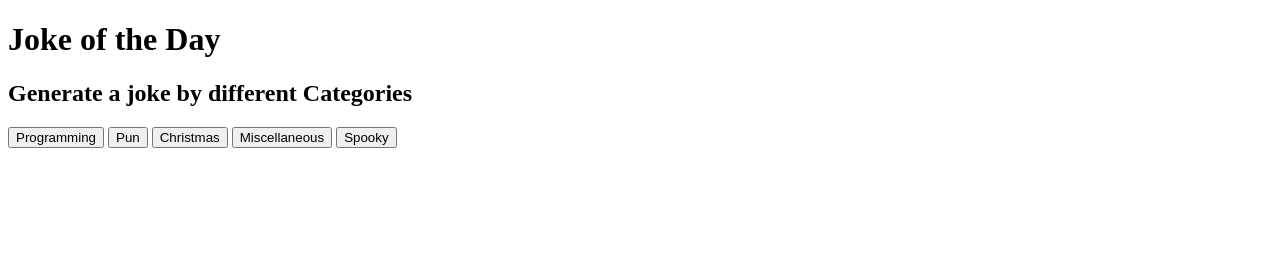
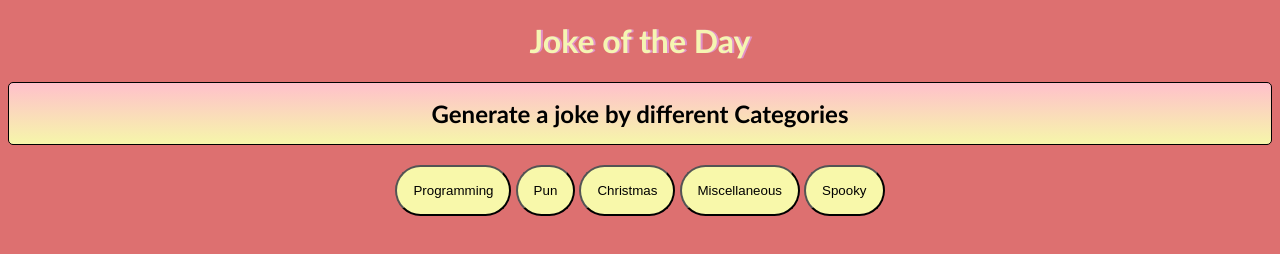
Before and after one commit to SANJANA2312/cprg-218-jokesapi-assignment4, a plain HTML site: page index.html in a window 1280 px wide. Drawn offline with Linux system fonts and the light colour scheme; no server answers.

Commit message:
some css added
added some colors and text shadow

```diff
--- a/index.html
+++ b/index.html
@@ -4,6 +4,7 @@
     <meta charset="UTF-8">
     <meta name="viewport" content="width=device-width, initial-scale=1.0">
     <title>Jokes of the Day!</title>
+    <link rel="stylesheet" href="jokes.css">
 </head>
 
 <body>
--- /dev/null
+++ b/jokes.css
@@ -0,0 +1,31 @@
+body {
+
+    text-align: center;
+    background-color: rgb(221, 112, 112);
+    font-family:'Trebuchet MS', 'Lucida Sans Unicode', 'Lucida Grande', 'Lucida Sans', Arial, sans-serif;
+
+}
+header {
+
+
+    color: rgb(245, 245, 178);
+    text-shadow: 2px 0 0 rgb(226, 146, 202);
+
+
+
+}
+h2{
+    background-image: linear-gradient(pink, rgb(246, 246, 170));
+    padding: 1rem;
+    border-radius: 5px 5px 5px 5px;
+    border: 1px solid black;
+
+}
+p {
+    color: rgb(226, 211, 213);
+}
+button {
+   background-color: rgb(248, 248, 170);
+   padding: 1rem;
+   border-radius: 28px 28px 28px 28px;
+}
```
